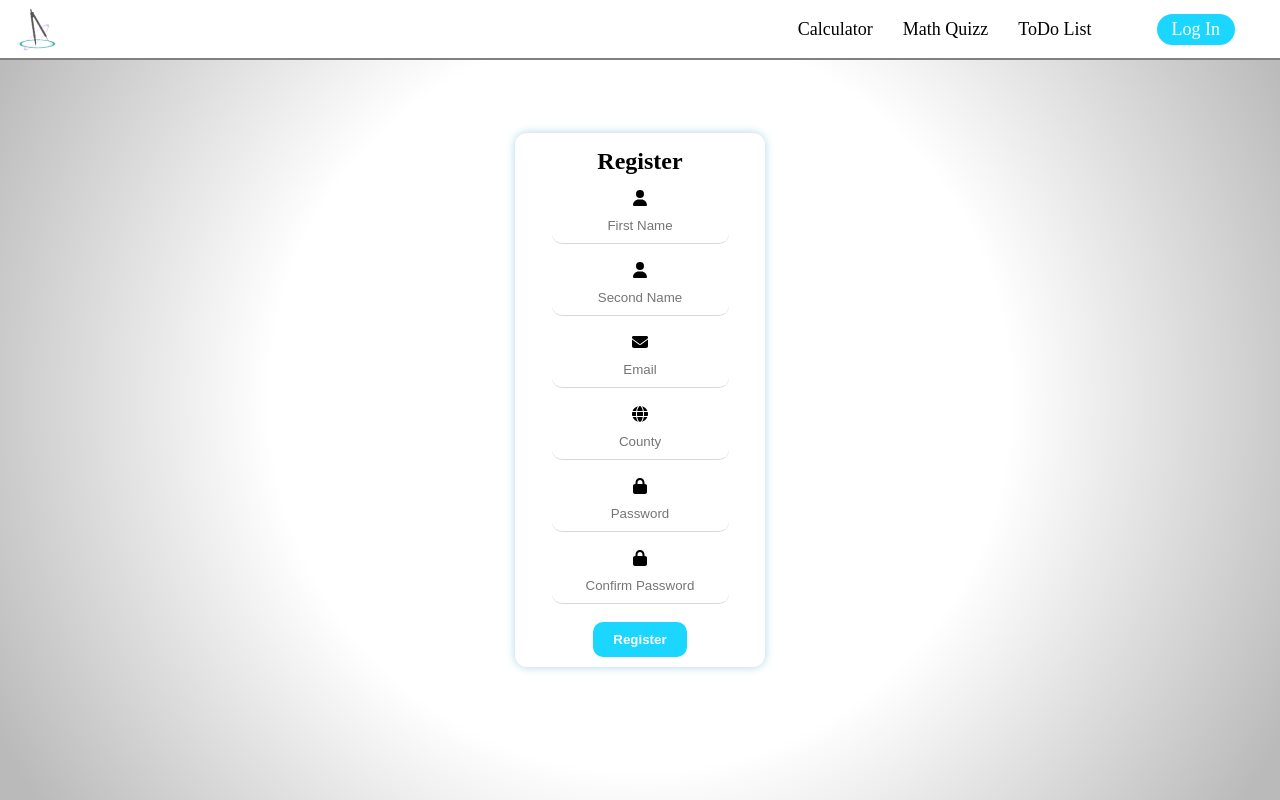
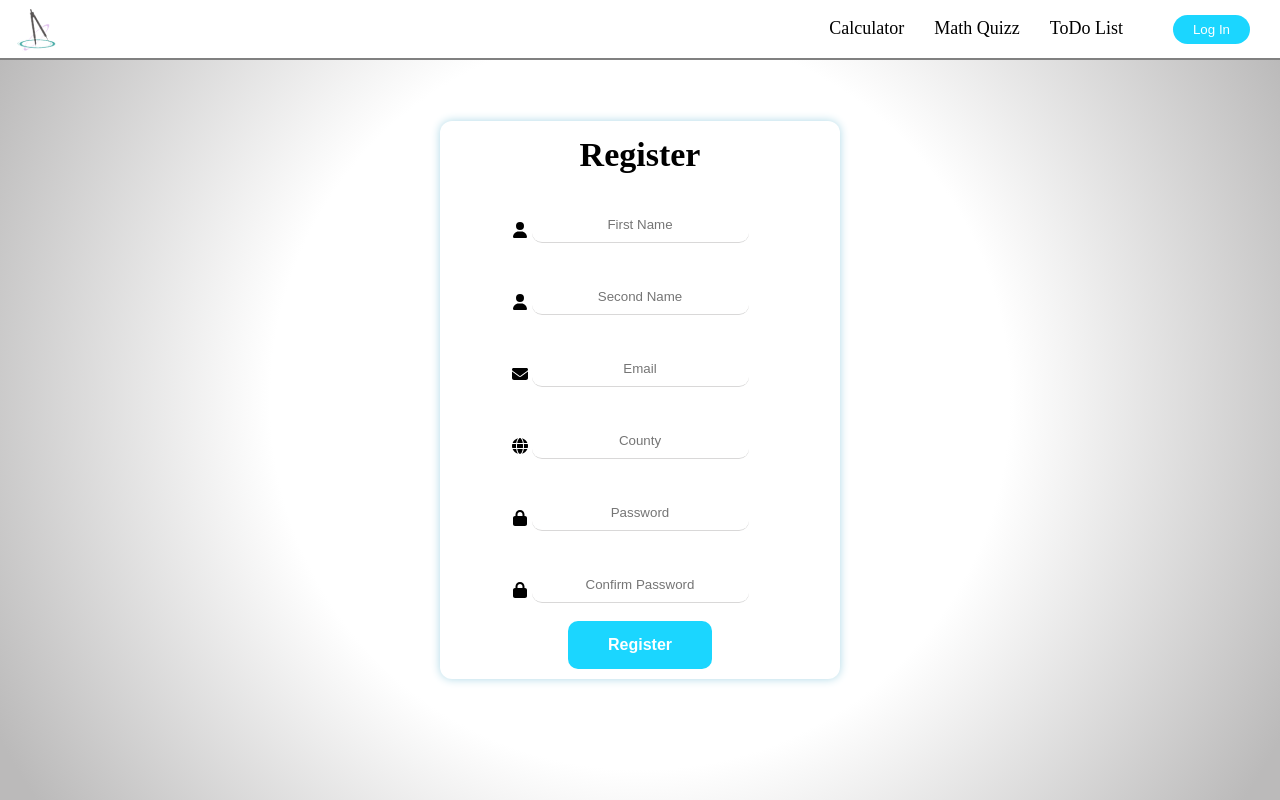
Before and after one commit to dnscrst/utility-project, a Vue app: page /register in a window 1280 px wide. Built offline with nearby package versions, Linux system fonts and the light colour scheme; what vue-simple-alert would draw is missing.

Commit message:
Added register future

```diff
--- a/src/components/BasicHomeComp.vue
+++ b/src/components/BasicHomeComp.vue
@@ -90,6 +90,10 @@
           border-radius: 33px;
           border: none;
           cursor: pointer;
+          transition: transform 0.2s;
+          &:hover {
+            transform: scale(1.1);
+          }
         }
         img{
             width: 200px;
--- a/src/components/NavBar.vue
+++ b/src/components/NavBar.vue
@@ -17,6 +17,7 @@
                      :to="item.path">
                       <span @click="HandleChangeRoute">{{item.name}}</span>
         </router-link>
+        <button @click="goToLogin">Log In</button>
       </nav>
   </header>
 </template>
@@ -41,10 +42,6 @@
               path:'/todolist',
               name: 'ToDo List'
             },
-            {
-              path:'/login',
-              name:'Log In'
-            }
           ],
           isOpen: false
         }
@@ -61,6 +58,9 @@
         goToHome() {
           return this.$router.push('/')
         },
+        goToLogin() {
+          return this.$router.push('/login')
+        }
       }
     }
 
@@ -131,12 +131,17 @@
         &:nth-child(3) {
           margin-right: 50px;
         }
-        &:last-child{
-          color: white;
-          background-color: rgb(27, 214, 255);
-          padding: 5px 15px;
-          border-radius: 33px;
-
+      }
+      button {
+        color: white;
+        background-color: rgb(27, 214, 255);
+        padding: 7px 20px;
+        border-radius: 33px;
+        border: none;
+        cursor: pointer;
+        transition: transform 0.2s;
+        &hover {
+          transform: scale(1.1);
         }
       }
     }
--- a/src/store/modules/auth.js
+++ b/src/store/modules/auth.js
@@ -14,10 +14,10 @@ export const actions = {
         }catch(error){
             console.log(error)
         }
+    },
     }
-}
 export const mutations = {
     SET_USER(state, user) {
         state.user = user
-    }
+    },
 }
--- a/src/views/LoginView.vue
+++ b/src/views/LoginView.vue
@@ -98,6 +98,11 @@
         color: rgb(27, 214, 255);
         cursor: pointer;
       }
+      .fa-solid, .fa-envelope,
+      .fa-solid, .fa-lock {
+        margin-right: 210px;
+        margin-bottom: -30px;
+      }
     }
 
     }
@@ -123,6 +128,11 @@
       p {
         font-size: 18px;
       }
+      .fa-solid, .fa-envelope,
+      .fa-solid, .fa-lock {
+        margin-right: 240px;
+        margin-bottom: -33px;
+      }
     }
   }
 }
--- a/src/views/RegisterView.vue
+++ b/src/views/RegisterView.vue
@@ -100,8 +100,35 @@
             .fa-solid, .fa-user, .fa-solid,
             .fa-envelope, .fa-solid, .fa-globe,
             .fa-solid, .fa-lock  {
-                //margin-right: 210px;
-                //margin-bottom: -30px;
+                margin-right: 210px;
+                margin-bottom: -30px;
+            }
+        }
+    }
+}
+@media only screen and (min-width: 768px) {
+    .register-page{
+        form{
+            width: 400px;
+            h2 {
+                font-size: 34px;
+            }
+            input {
+                padding: 10px 20px;
+            }
+            button {
+                padding: 15px 40px;
+                font-size: 16px;
+                transition: transform 0.2s;
+                &:hover {
+                    transform: scale(1.1);
+                }
+            }
+            .fa-solid, .fa-user, .fa-solid,
+            .fa-envelope, .fa-solid, .fa-globe,
+            .fa-solid, .fa-lock  {
+                margin-right: 240px;
+                margin-bottom: -33px;
             }
         }
     }
```
